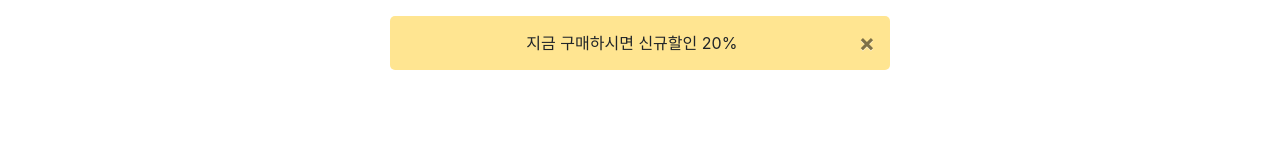
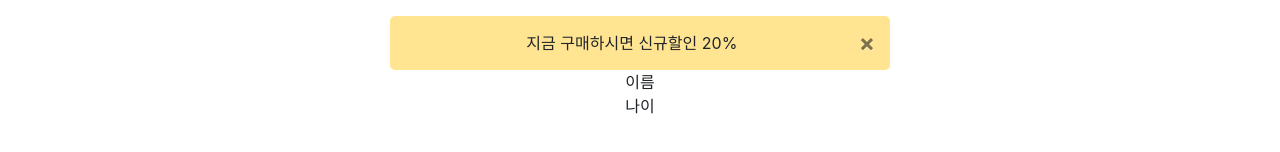
Before and after one commit to Yeonlisa/Shop, a React (Create React App) app: page /cart in a window 1280 px wide. Shown: the part 216-368 px from the top of the page. Built offline with nearby package versions, Linux system fonts and the light colour scheme.

Commit message:
성능잡기2. 쓸데없는 재렌더링을 막는 memo

```diff
--- a/src/Cart.js
+++ b/src/Cart.js
@@ -1,5 +1,5 @@
 /*eslint-disable*/
-import React from 'react';
+import React, { useEffect, memo } from 'react';
 import { Table } from 'react-bootstrap';
 import { connect, useDispatch, useSelector } from 'react-redux';
 import './Detail.scss';
@@ -52,9 +52,29 @@ function Cart(props) {
                 </div>)
                 : null
             }
+            <Parent 이름="리사" 나이="24"></Parent>
         </div>
     )
 }
+
+function Parent(props) {
+    return (
+        <div>
+            <Child1 이름={props.이름}></Child1>
+            <Child2 나이={props.나이}></Child2>
+        </div>
+    )
+}
+
+function Child1() {
+    useEffect(() => { console.log('렌더링됨1') });
+    return <div>이름</div>
+}
+let Child2 = memo(() => {
+    useEffect(() => { console.log('렌더링됨2') });
+    return <div>나이</div>
+});
+
 
 function state를props화(state) {
     return {
```
